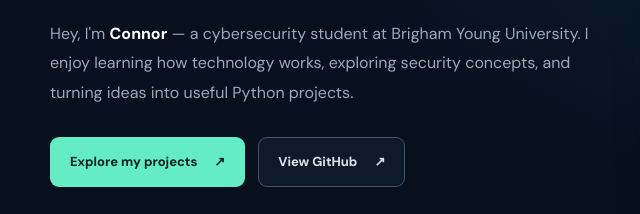
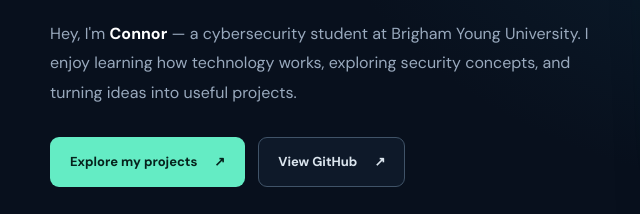
Before and after one commit to cyberseafoam/cyberseafoam.github.io, a plain HTML site: page index.html in a window 1280 px wide. Shown: the part 382-596 px from the top of the page, 38-678 px from the left. Drawn offline with nearby package versions, Linux system fonts and the light colour scheme.

Commit message:
Update hero copy in index.html
Removed 'Python' from the description to generalize projects.

```diff
--- a/index.html
+++ b/index.html
@@ -29,7 +29,7 @@
       <div class="hero-main">
         <div class="eyebrow"><span class="status-dot"></span> CYBERSECURITY STUDENT · BYU</div>
         <h1 id="hero-title">Building with code.<br><span class="gradient-text">Thinking in security.</span></h1>
-        <p class="hero-copy">Hey, I'm <strong>Connor</strong> — a cybersecurity student at Brigham Young University. I enjoy learning how technology works, exploring security concepts, and turning ideas into useful Python projects.</p>
+        <p class="hero-copy">Hey, I'm <strong>Connor</strong> — a cybersecurity student at Brigham Young University. I enjoy learning how technology works, exploring security concepts, and turning ideas into useful projects.</p>
         <div class="hero-actions">
           <a class="button button-primary" href="#projects">Explore my projects <span aria-hidden="true">↗</span></a>
           <a class="button button-outline" href="https://github.com/cyberseafoam" target="_blank" rel="noopener noreferrer">View GitHub <span aria-hidden="true">↗</span></a>
```
